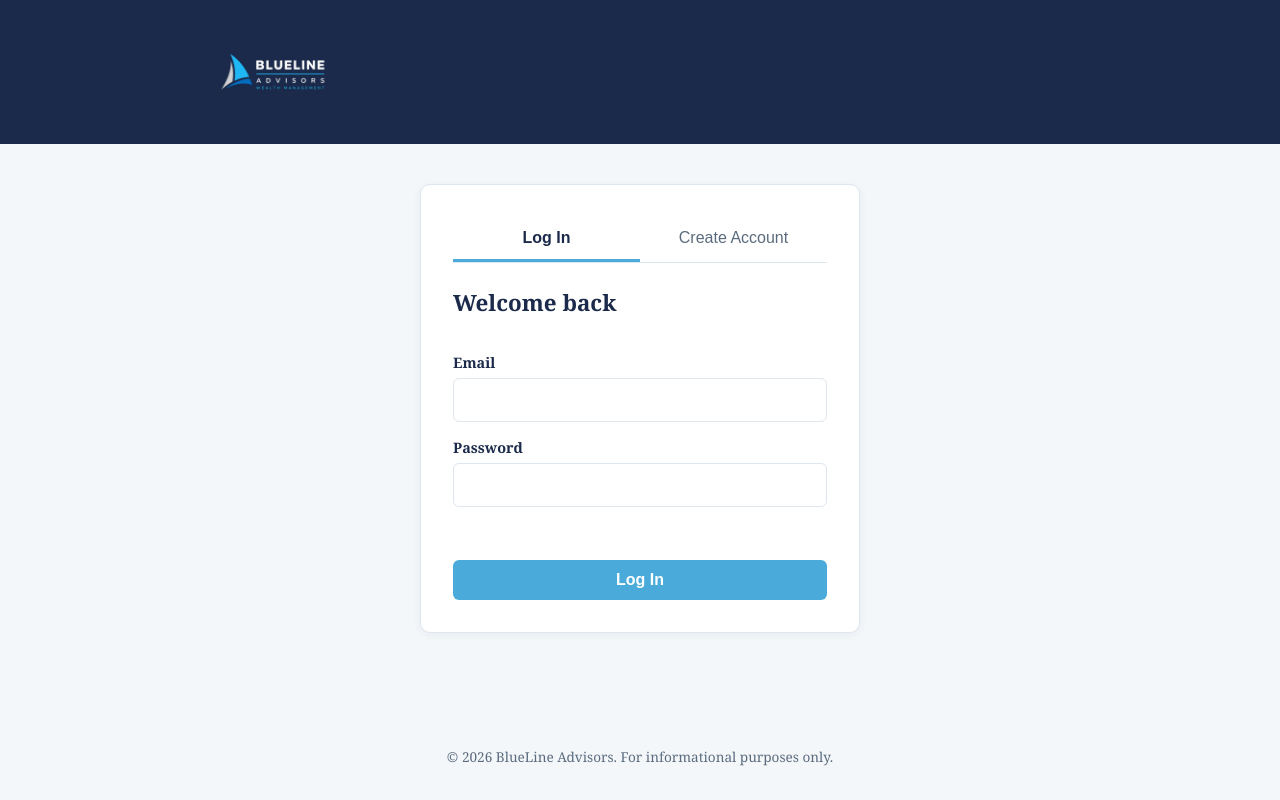
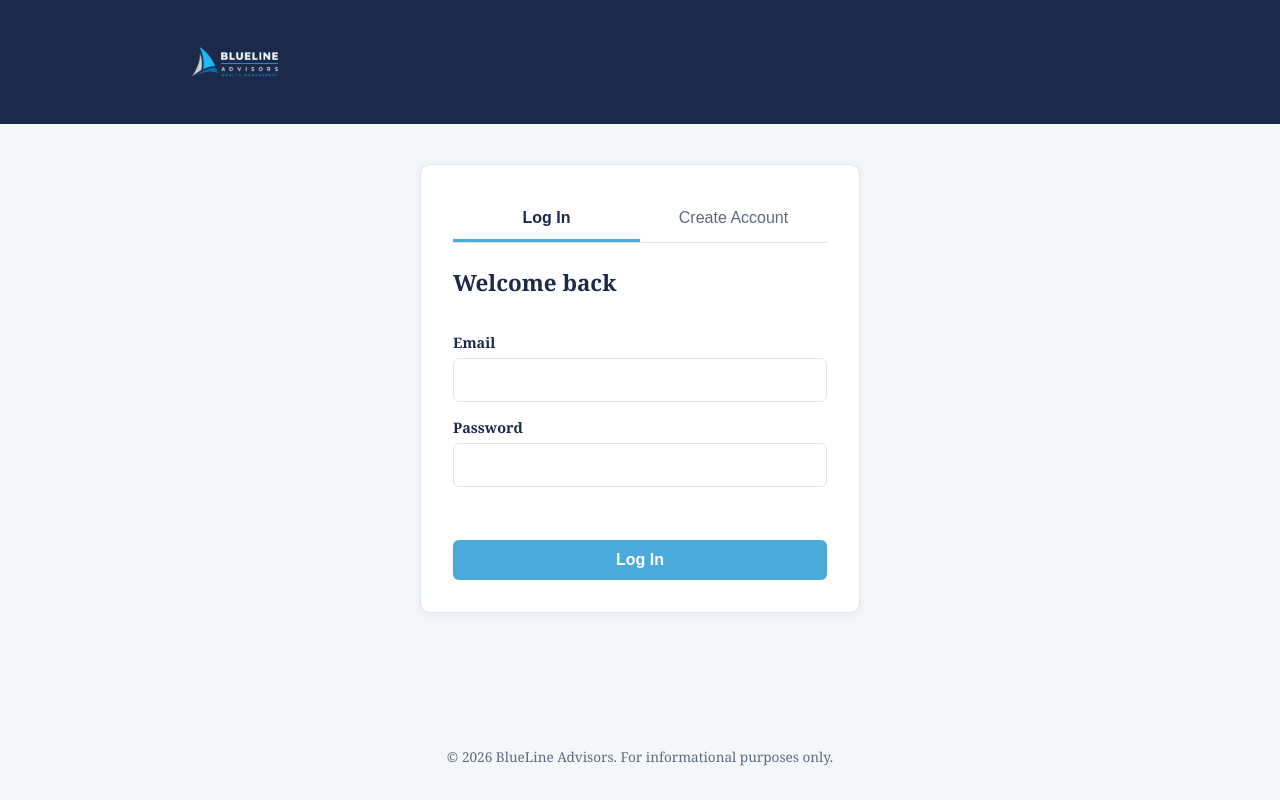
Before and after one commit to BlueLineIntern/blueline-portal, a plain HTML site: page index.html in a window 1280 px wide. Drawn offline with Linux system fonts and the light colour scheme.

Commit message:
Resize logo to 100px and shift left

```diff
--- a/assets/style.css
+++ b/assets/style.css
@@ -38,7 +38,7 @@ body {
 .topbar-inner {
   max-width: 900px;
   margin: 0 auto;
-  padding: 12px 24px;
+  padding: 12px 24px 12px 8px;
   display: flex;
   align-items: center;
   justify-content: space-between;
@@ -54,8 +54,9 @@ body {
 }
 
 .brand-logo {
-  height: 120px;
+  height: 100px;
   width: auto;
+  margin-left: -12px;
 }
 
 .brand-text {
```
